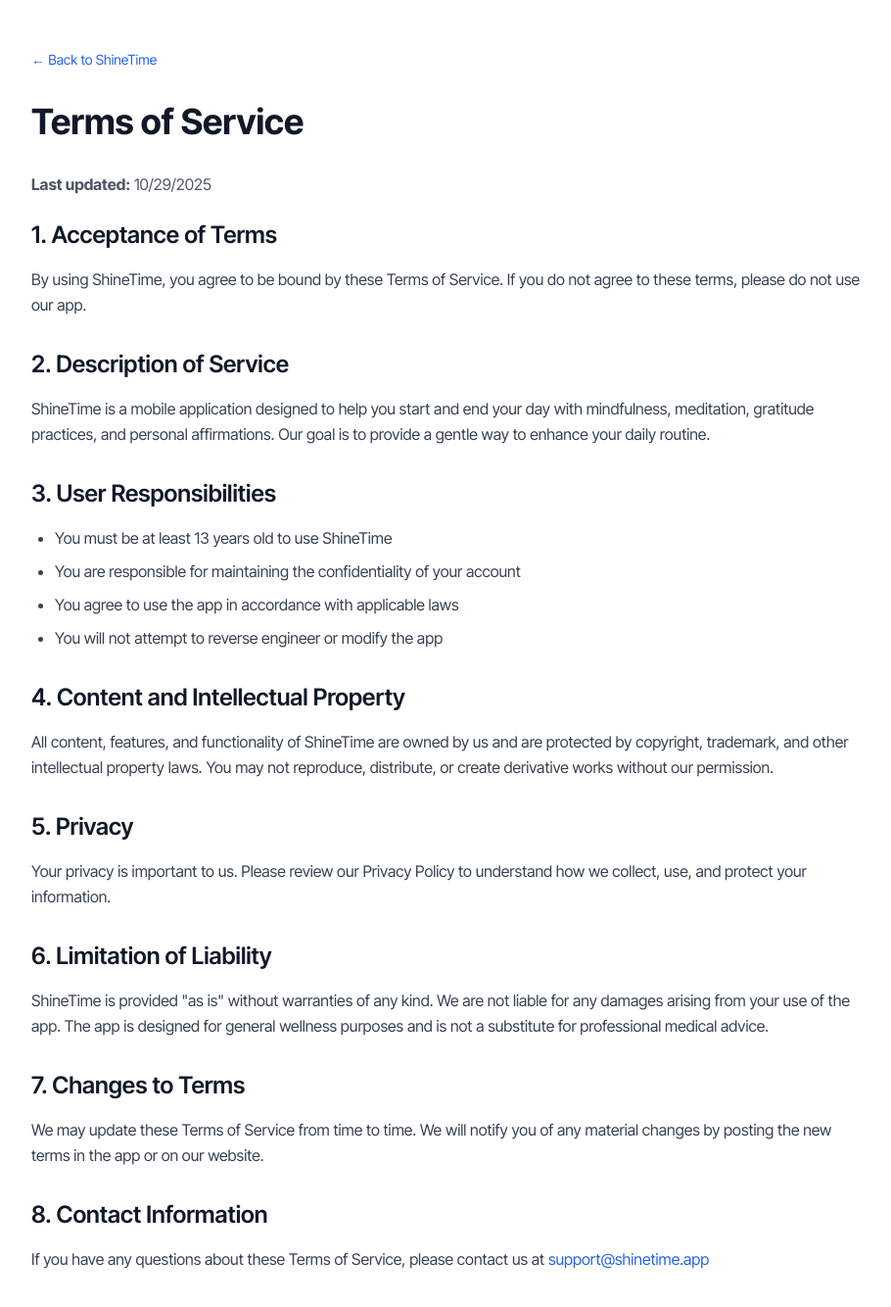
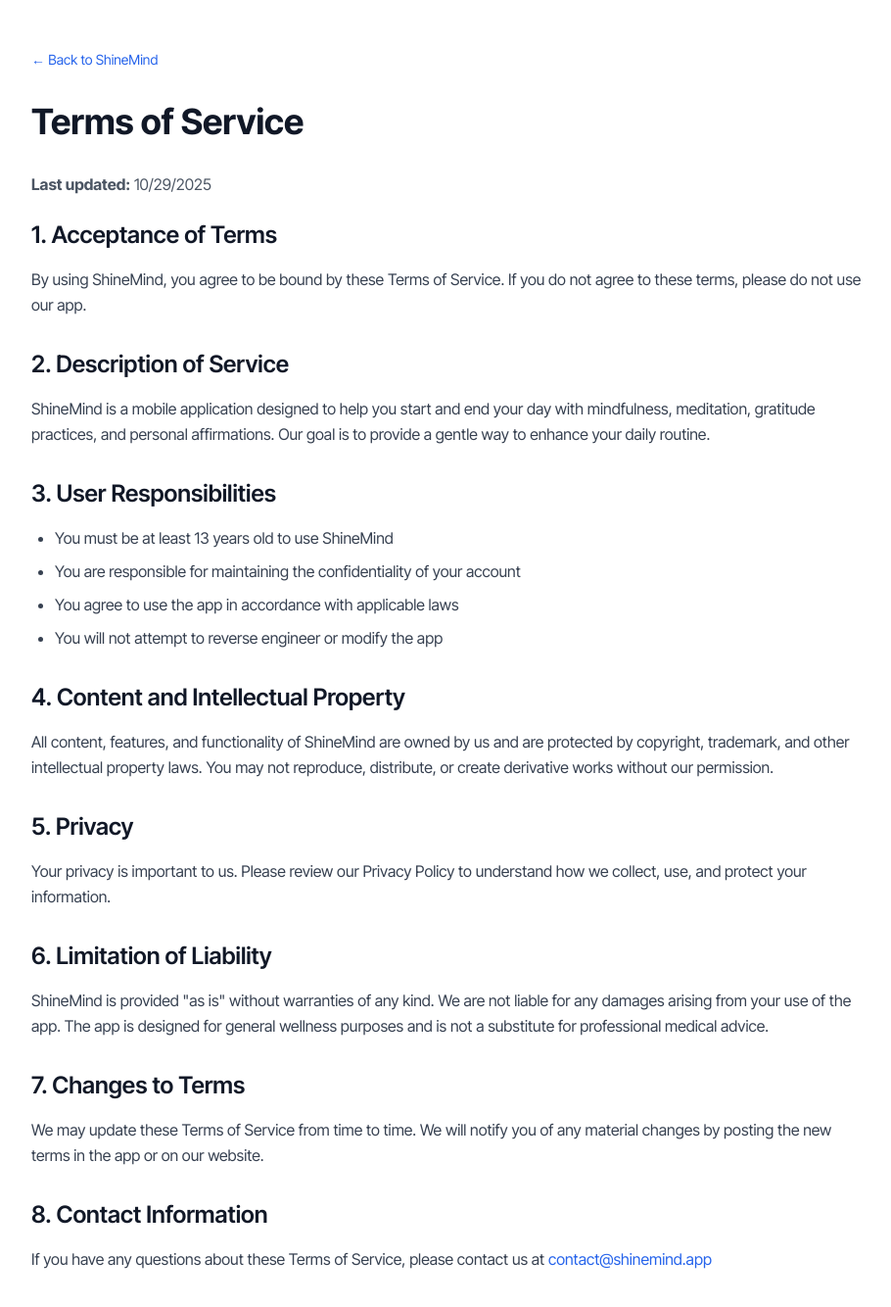
Before and after one commit to shinemind/shinemind.github.io, a Next.js app: page /terms in a window 1280 px wide. Shown: the top 1334 px of the page at 98% size, without its empty margins (184-1094 px from the left). Built offline with nearby package versions, Linux system fonts and the light colour scheme.

Commit message:
chore: rebranch the app

```diff
--- a/app/layout.tsx
+++ b/app/layout.tsx
@@ -5,7 +5,7 @@
 const inter = Inter_Tight({ subsets: ["latin"] });
 
 export const metadata: Metadata = {
-  title: "ShineTime",
+  title: "ShineMind",
   description: "A gentle way to start and end your day",
 };
 
--- a/app/page.tsx
+++ b/app/page.tsx
@@ -19,7 +19,7 @@
 
         <main className="flex flex-col gap-8 mt-8 justify-center px-6 pb-10">
           <h1 className="font-semibold tracking-tight text-zinc-900 text-3xl leading-tight md:text-4xl max-w-lg">
-            Secure your spot on ShineTime!
+            Secure your spot on ShineMind!
           </h1>
           <p className="text-gray-500">
             Join the waitlist to be notified when our app is available!
--- a/app/privacy/page.tsx
+++ b/app/privacy/page.tsx
@@ -3,7 +3,7 @@
 
 export const metadata: Metadata = {
   title: "Privacy Policy",
-  description: "Privacy Policy for ShineTime",
+  description: "Privacy Policy for ShineMind",
 };
 
 export default function PrivacyPage() {
@@ -12,7 +12,7 @@
       <div className="max-w-4xl mx-auto px-6 py-12">
         <div className="mb-8">
           <Link href="/" className="text-blue-600 hover:text-blue-800 text-sm">
-            ← Back to ShineTime
+            ← Back to ShineMind
           </Link>
         </div>
 
@@ -94,7 +94,7 @@
           <section className="mb-8">
             <h2 className="text-2xl font-semibold text-gray-900 mb-4">7. Children's Privacy</h2>
             <p className="text-gray-700 leading-relaxed">
-              ShineTime is not intended for children under 13 years of age. We do not knowingly collect personal information from children under 13. If you are a parent and believe your child has provided us with personal information, please contact us.
+              ShineMind is not intended for children under 13 years of age. We do not knowingly collect personal information from children under 13. If you are a parent and believe your child has provided us with personal information, please contact us.
             </p>
           </section>
 
@@ -109,8 +109,8 @@
             <h2 className="text-2xl font-semibold text-gray-900 mb-4">9. Contact Us</h2>
             <p className="text-gray-700 leading-relaxed">
               If you have any questions about this Privacy Policy, please contact us at{" "}
-              <a href="mailto:privacy@shinetime.app" className="text-blue-600 hover:text-blue-800">
-                privacy@shinetime.app
+              <a href="mailto:privacy@shinemind.app" className="text-blue-600 hover:text-blue-800">
+                contact@shinemind.app
               </a>
             </p>
           </section>
--- a/app/terms/page.tsx
+++ b/app/terms/page.tsx
@@ -3,7 +3,7 @@
 
 export const metadata: Metadata = {
   title: "Terms of Service",
-  description: "Terms of Service for ShineTime",
+  description: "Terms of Service for ShineMind",
 };
 
 export default function TermsPage() {
@@ -12,7 +12,7 @@
       <div className="max-w-4xl mx-auto px-6 py-12">
         <div className="mb-8">
           <Link href="/" className="text-blue-600 hover:text-blue-800 text-sm">
-            ← Back to ShineTime
+            ← Back to ShineMind
           </Link>
         </div>
 
@@ -26,21 +26,21 @@
           <section className="mb-8">
             <h2 className="text-2xl font-semibold text-gray-900 mb-4">1. Acceptance of Terms</h2>
             <p className="text-gray-700 leading-relaxed">
-              By using ShineTime, you agree to be bound by these Terms of Service. If you do not agree to these terms, please do not use our app.
+              By using ShineMind, you agree to be bound by these Terms of Service. If you do not agree to these terms, please do not use our app.
             </p>
           </section>
 
           <section className="mb-8">
             <h2 className="text-2xl font-semibold text-gray-900 mb-4">2. Description of Service</h2>
             <p className="text-gray-700 leading-relaxed">
-              ShineTime is a mobile application designed to help you start and end your day with mindfulness, meditation, gratitude practices, and personal affirmations. Our goal is to provide a gentle way to enhance your daily routine.
+              ShineMind is a mobile application designed to help you start and end your day with mindfulness, meditation, gratitude practices, and personal affirmations. Our goal is to provide a gentle way to enhance your daily routine.
             </p>
           </section>
 
           <section className="mb-8">
             <h2 className="text-2xl font-semibold text-gray-900 mb-4">3. User Responsibilities</h2>
             <ul className="text-gray-700 leading-relaxed list-disc pl-6 space-y-2">
-              <li>You must be at least 13 years old to use ShineTime</li>
+              <li>You must be at least 13 years old to use ShineMind</li>
               <li>You are responsible for maintaining the confidentiality of your account</li>
               <li>You agree to use the app in accordance with applicable laws</li>
               <li>You will not attempt to reverse engineer or modify the app</li>
@@ -50,7 +50,7 @@
           <section className="mb-8">
             <h2 className="text-2xl font-semibold text-gray-900 mb-4">4. Content and Intellectual Property</h2>
             <p className="text-gray-700 leading-relaxed">
-              All content, features, and functionality of ShineTime are owned by us and are protected by copyright, trademark, and other intellectual property laws. You may not reproduce, distribute, or create derivative works without our permission.
+              All content, features, and functionality of ShineMind are owned by us and are protected by copyright, trademark, and other intellectual property laws. You may not reproduce, distribute, or create derivative works without our permission.
             </p>
           </section>
 
@@ -64,7 +64,7 @@
           <section className="mb-8">
             <h2 className="text-2xl font-semibold text-gray-900 mb-4">6. Limitation of Liability</h2>
             <p className="text-gray-700 leading-relaxed">
-              ShineTime is provided "as is" without warranties of any kind. We are not liable for any damages arising from your use of the app. The app is designed for general wellness purposes and is not a substitute for professional medical advice.
+              ShineMind is provided "as is" without warranties of any kind. We are not liable for any damages arising from your use of the app. The app is designed for general wellness purposes and is not a substitute for professional medical advice.
             </p>
           </section>
 
@@ -79,8 +79,8 @@
             <h2 className="text-2xl font-semibold text-gray-900 mb-4">8. Contact Information</h2>
             <p className="text-gray-700 leading-relaxed">
               If you have any questions about these Terms of Service, please contact us at{" "}
-              <a href="mailto:support@shinetime.app" className="text-blue-600 hover:text-blue-800">
-                support@shinetime.app
+              <a href="mailto:support@shinemind.app" className="text-blue-600 hover:text-blue-800">
+                contact@shinemind.app
               </a>
             </p>
           </section>
```
Also changed, not shown: 1 other file (tests, documents, lock files or other folders).
